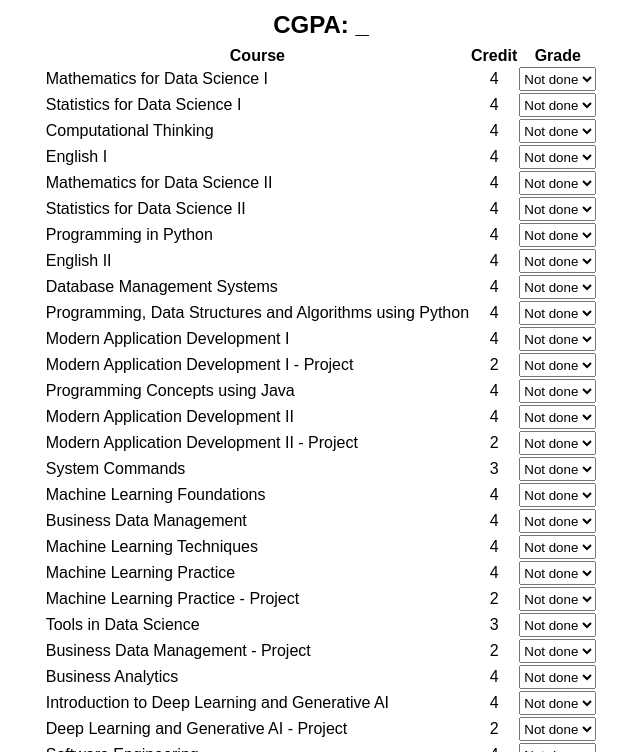
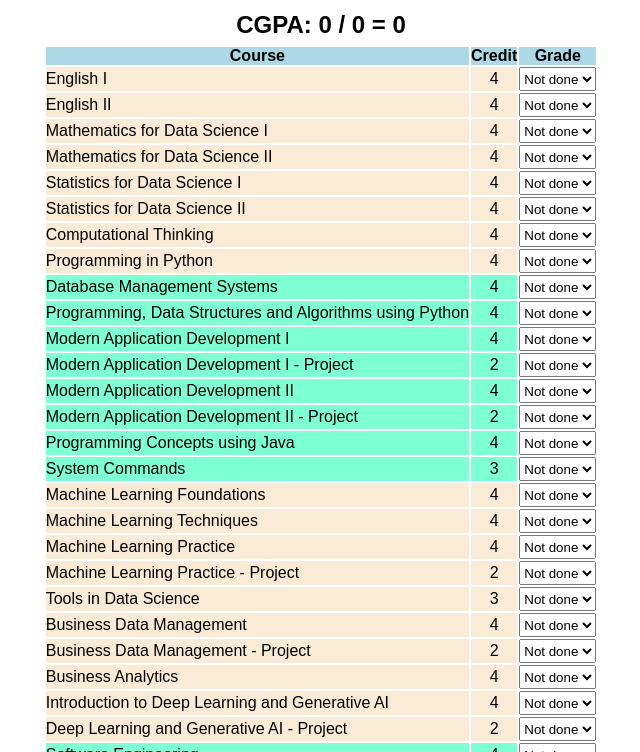
Before and after one commit to vidhatrihr/js-projects-2, a plain HTML site: page cgpa-calc-2/index.html in a window 1280 px wide. Shown: the part 48-800 px from the top of the page, without its empty margins (319-959 px from the left). Drawn offline with Linux system fonts and the light colour scheme.

Commit message:
cgpa-calc WIP

```diff
--- a/cgpa-calc-2/index.html
+++ b/cgpa-calc-2/index.html
@@ -25,7 +25,7 @@
               <td class="course-name">English 1</td>
               <td class="course-credit">4</td>
               <td>
-                <select id="english1-input" onchange="calculate()">
+                <select id="english1-input">
                   <option value="" selected>Not done</option>
                   <option value="s">S</option>
                   <option value="a">A</option>
--- a/cgpa-calc-2/main.js
+++ b/cgpa-calc-2/main.js
@@ -7,148 +7,85 @@ const points = {
   e: 4,
 };
 
-credits = {
-  english1: 4,
-  maths1: 4,
-};
+const courses = {
+  english1: { credit: 4, fullname: 'English I', level: 'foundation' },
+  english2: { credit: 4, fullname: 'English II', level: 'foundation' },
+  maths1: { credit: 4, fullname: 'Mathematics for Data Science I', level: 'foundation' },
+  maths2: { credit: 4, fullname: 'Mathematics for Data Science II', level: 'foundation' },
+  stats1: { credit: 4, fullname: 'Statistics for Data Science I', level: 'foundation' },
+  stats2: { credit: 4, fullname: 'Statistics for Data Science II', level: 'foundation' },
+  ct: { credit: 4, fullname: 'Computational Thinking', level: 'foundation' },
+  python: { credit: 4, fullname: 'Programming in Python', level: 'foundation' },
 
-const courses = {
-  maths1: {
-    credit: 4,
-    fullname: 'Mathematics for Data Science I',
-  },
-  stats1: {
-    credit: 4,
-    fullname: 'Statistics for Data Science I',
-  },
-  ct: {
-    credit: 4,
-    fullname: 'Computational Thinking',
-  },
-  english1: {
-    credit: 4,
-    fullname: 'English I',
-  },
-  maths2: {
-    credit: 4,
-    fullname: 'Mathematics for Data Science II',
-  },
-  stats2: {
-    credit: 4,
-    fullname: 'Statistics for Data Science II',
-  },
-  python: {
-    credit: 4,
-    fullname: 'Programming in Python',
-  },
-  english2: {
-    credit: 4,
-    fullname: 'English II',
-  },
-  dbms: {
-    credit: 4,
-    fullname: 'Database Management Systems',
-  },
+  dbms: { credit: 4, fullname: 'Database Management Systems', level: 'diploma-dp' },
   pdsa: {
     credit: 4,
     fullname: 'Programming, Data Structures and Algorithms using Python',
+    level: 'diploma-dp',
   },
-  mad1: {
-    credit: 4,
-    fullname: 'Modern Application Development I',
-  },
+  mad1: { credit: 4, fullname: 'Modern Application Development I', level: 'diploma-dp' },
   mad1Proj: {
     credit: 2,
     fullname: 'Modern Application Development I - Project',
+    level: 'diploma-dp',
   },
-  java: {
-    credit: 4,
-    fullname: 'Programming Concepts using Java',
-  },
-  mad2: {
-    credit: 4,
-    fullname: 'Modern Application Development II',
-  },
+  mad2: { credit: 4, fullname: 'Modern Application Development II', level: 'diploma-dp' },
   mad2Proj: {
     credit: 2,
     fullname: 'Modern Application Development II - Project',
+    level: 'diploma-dp',
   },
-  sc: {
-    credit: 3,
-    fullname: 'System Commands',
-  },
-  mlf: {
-    credit: 4,
-    fullname: 'Machine Learning Foundations',
-  },
-  bdm: {
-    credit: 4,
-    fullname: 'Business Data Management',
-  },
-  mlt: {
-    credit: 4,
-    fullname: 'Machine Learning Techniques',
-  },
-  mlp: {
-    credit: 4,
-    fullname: 'Machine Learning Practice',
-  },
-  mlpProj: {
-    credit: 2,
-    fullname: 'Machine Learning Practice - Project',
-  },
-  tds: {
-    credit: 3,
-    fullname: 'Tools in Data Science',
-  },
-  bdmProj: {
-    credit: 2,
-    fullname: 'Business Data Management - Project',
-  },
-  ba: {
-    credit: 4,
-    fullname: 'Business Analytics',
-  },
-  dl: {
+  java: { credit: 4, fullname: 'Programming Concepts using Java', level: 'diploma-dp' },
+  sc: { credit: 3, fullname: 'System Commands', level: 'diploma-dp' },
+
+  mlf: { credit: 4, fullname: 'Machine Learning Foundations', level: 'diploma-ds' },
+  mlt: { credit: 4, fullname: 'Machine Learning Techniques', level: 'diploma-ds' },
+  mlp: { credit: 4, fullname: 'Machine Learning Practice', level: 'diploma-ds' },
+  mlpProj: { credit: 2, fullname: 'Machine Learning Practice - Project', level: 'diploma-ds' },
+  tds: { credit: 3, fullname: 'Tools in Data Science', level: 'diploma-ds' },
+  bdm: { credit: 4, fullname: 'Business Data Management', level: 'diploma-ds' },
+  bdmProj: { credit: 2, fullname: 'Business Data Management - Project', level: 'diploma-ds' },
+  ba: { credit: 4, fullname: 'Business Analytics', level: 'diploma-ds' },
+  dlGenAi: {
     credit: 4,
     fullname: 'Introduction to Deep Learning and Generative AI',
+    level: 'diploma-ds',
   },
-  dlProj: {
+  dlGenAiProj: {
     credit: 2,
     fullname: 'Deep Learning and Generative AI - Project',
+    level: 'diploma-ds',
   },
-  se: {
-    credit: 4,
-    fullname: 'Software Engineering',
-  },
-  st: {
-    credit: 4,
-    fullname: 'Software Testing',
-  },
-  ai: {
-    credit: 4,
-    fullname: 'AI: Search Methods for Problem Solving',
-  },
-  dlCore: {
-    credit: 4,
-    fullname: 'Deep Learning',
-  },
-  spg: {
-    credit: 4,
-    fullname: 'Strategies for Professional Growth',
-  },
+
+  se: { credit: 4, fullname: 'Software Engineering', level: 'degree' },
+  st: { credit: 4, fullname: 'Software Testing', level: 'degree' },
+  ai: { credit: 4, fullname: 'AI: Search Methods for Problem Solving', level: 'degree' },
+  dl: { credit: 4, fullname: 'Deep Learning', level: 'degree' },
+  spg: { credit: 4, fullname: 'Strategies for Professional Growth', level: 'degree' },
 };
 
-const coursesArr = Object.keys(courses);
+const grades = JSON.parse(localStorage.getItem('grades')) ?? {};
 
-coursesArr.forEach(course => {
+initializeTable();
+calculate();
+
+function initializeTable() {
+  Object.keys(courses).forEach(course => {
     const temp = document.querySelector('#tr-template');
     const clone = temp.content.cloneNode(true);
+
+    clone.querySelector('tr').classList.add(courses[course].level);
     clone.querySelector('.course-name').innerText = courses[course].fullname;
     clone.querySelector('.course-credit').innerText = courses[course].credit;
+
     clone.querySelector('select').id = `${course}-input`;
+    clone.querySelector('select').addEventListener('change', event => {
+      updateGrades(course, event.target.value);
+    });
+    clone.querySelector('select').value = grades[course] ?? '';
     document.querySelector('tbody').append(clone);
   });
+}
 
 // coursesArr.forEach(course => {
 //   const html = `
@@ -170,35 +107,28 @@ coursesArr.forEach(course => {
 //   document.querySelector('tbody').innerHTML += html;
 // });
 
+function updateGrades(course, grade) {
+  grades[course] = grade;
+  calculate();
+}
+
 function calculate() {
   let numerator = 0;
   let denominator = 0;
-  const grades = {};
-  coursesArr.forEach(course => {
-    const grade = document.querySelector(`#${course}-input`).value;
-    if (grade != '') {
+
+  Object.keys(grades).forEach(course => {
+    const grade = grades[course];
     numerator += points[grade] * courses[course].credit;
     denominator += courses[course].credit;
-    }
-    grades[course] = grade;
   });
-  const result = numerator / denominator;
-  document.querySelector('#result').innerText = `CGPA: ${result.toFixed(2)}`;
+
+  const cgpa = numerator / denominator || 0;
+  document.querySelector('#result').innerText = `CGPA: ${numerator} / ${denominator} = ${
+    Math.ceil(cgpa * 100) / 100
+  }`;
   saveToLocalStorage(grades);
 }
 
 function saveToLocalStorage(grades) {
   localStorage.setItem('grades', JSON.stringify(grades));
 }
-
-function restoreFromLocalStorage() {
-  const grades = JSON.parse(localStorage.getItem('grades'));
-
-  // if (grades == null) return;
-
-  coursesArr.forEach(course => {
-    document.querySelector(`#${course}-input`).value = grades[course];
-  });
-  calculate();
-}
-restoreFromLocalStorage();
--- a/cgpa-calc-2/style.css
+++ b/cgpa-calc-2/style.css
@@ -24,6 +24,20 @@ table {
   text-align: center;
 }
 
+tr.foundation,
+tr.diploma-ds {
+  background-color: antiquewhite;
+}
+
+tr.diploma-dp,
+tr.degree {
+  background-color: aquamarine;
+}
+
+thead {
+  background-color: lightblue;
+}
+
 .course-name {
   text-align: left;
 }
```
Lines whose indentation alone changed are shown as unchanged.
